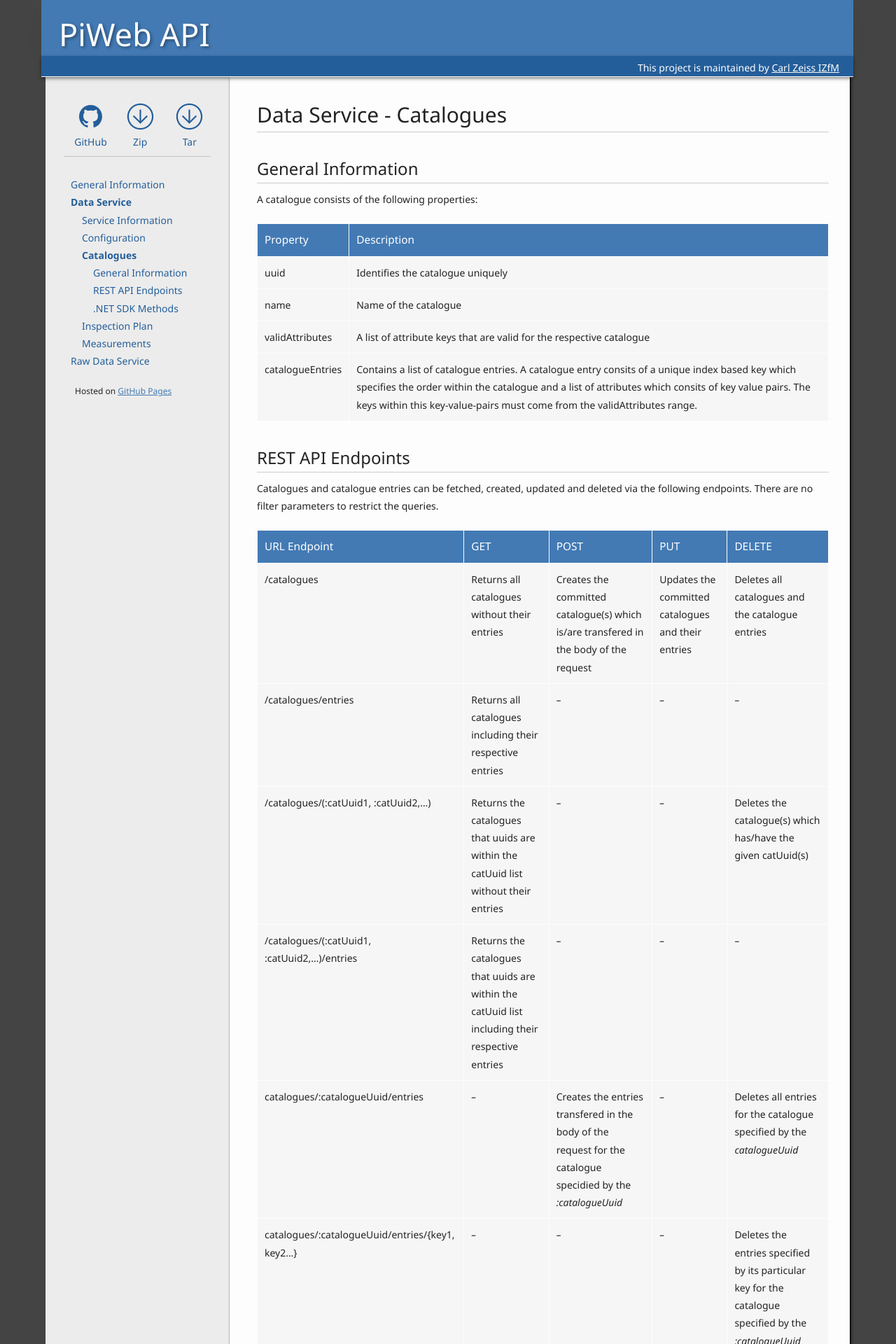
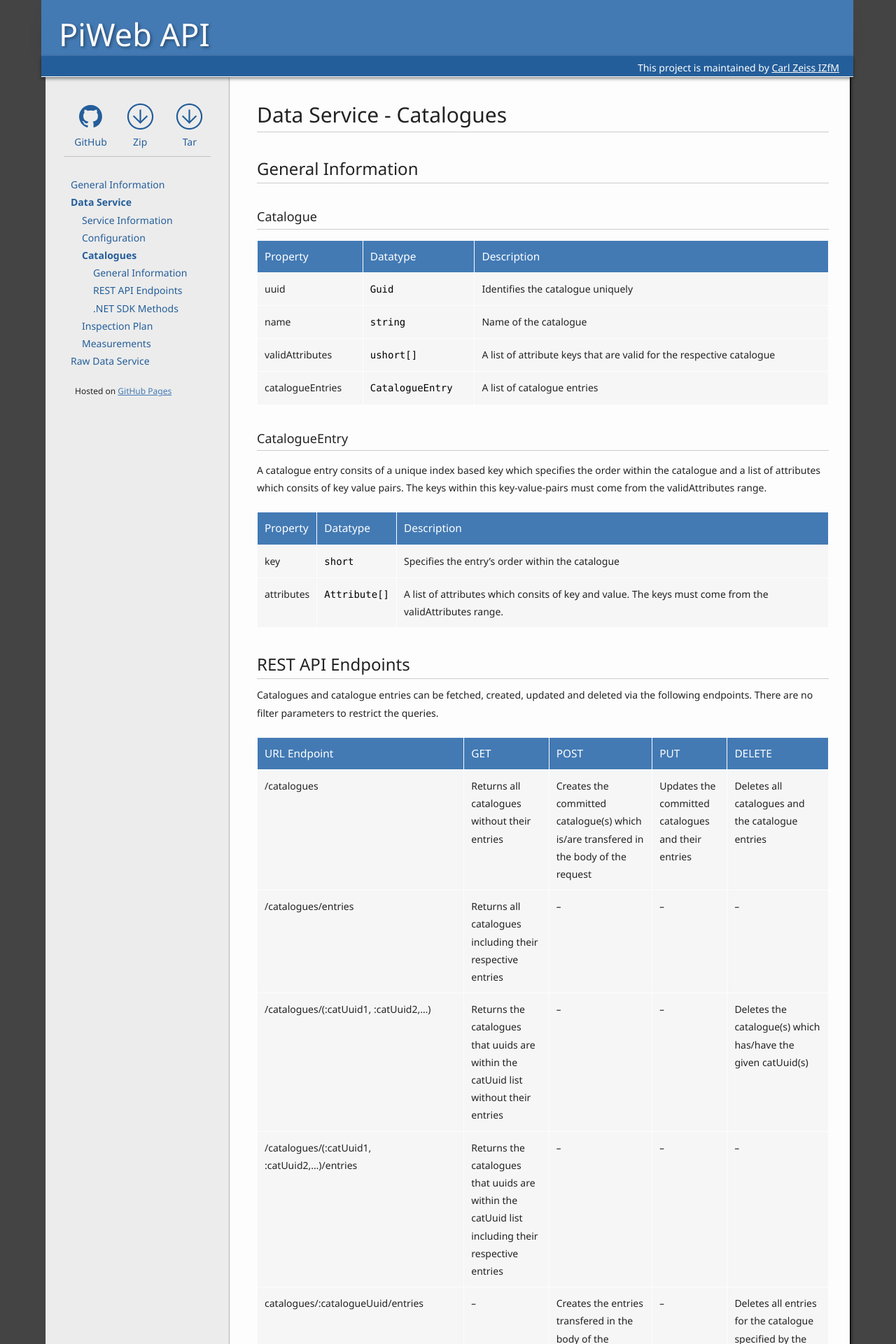
Before and after one commit to ZEISS-PiWeb/PiWeb-Api, a Jekyll site: the page built from _pages/023-catalogues.md, in a window 1280 px wide. Shown: the top 1920 px of the page at 70% size. Built offline with Jekyll 4.4.1, drawn with Linux system fonts in a browser that asks for light colours; some of the changed text lies outside the part shown.

Commit message:
Update 023-catalogues.md

````diff
--- a/_pages/023-catalogues.md
+++ b/_pages/023-catalogues.md
@@ -13,14 +13,23 @@
 
 ## {{ page.sections['general'] }}
 
-A catalogue consists of the following properties:
+### Catalogue
 
-Property         | Description
------------------|-------------
-uuid             | Identifies the catalogue uniquely
-name             | Name of the catalogue
-validAttributes   | A list of attribute keys that are valid for the respective catalogue
-catalogueEntries | Contains a list of catalogue entries. A catalogue entry consits of a unique index based key which specifies the order within the catalogue and a list of attributes which consits of key value pairs. The keys within this key-value-pairs must come from the validAttributes range.
+Property         | Datatype             | Description
+-----------------|----------------------|------------------------
+uuid             | ```Guid```           | Identifies the catalogue uniquely
+name             | ```string```         | Name of the catalogue
+validAttributes  | ```ushort[]```       | A list of attribute keys that are valid for the respective catalogue
+catalogueEntries | ```CatalogueEntry``` | A list of catalogue entries
+
+### CatalogueEntry
+
+A catalogue entry consits of a unique index based key which specifies the order within the catalogue and a list of attributes which consits of key value pairs. The keys within this key-value-pairs must come from the validAttributes range.
+
+Property         | Datatype             | Description
+-----------------|----------------------|------------------------
+key              | ```short```          | Specifies the entry's order within the catalogue
+attributes       | ```Attribute[]```    | A list of attributes which consits of key and value. The keys must come from the validAttributes range.
 
 {% comment %}----------------------------------------------------------------------------------------------- {% endcomment %}
 
@@ -317,12 +326,12 @@
 
 {% assign caption="GetCatalogues" %}
 {% assign icon=site.images['function-get'] %}
-{% assign description="Fetches a single or multiple catalogues identified by its uuids or all catalogues if no uuid is passed." %}
+{% assign description="Fetches one or more catalogues identified by its uuids or all catalogues if no uuid is passed." %}
 {% capture parameterTable %}
 
  Name          | Type                    | Description
 ---------------|-------------------------|--------------------------------------------------
-catalogueUuids | ```Guid[]```            | Parameter is optional and my include the uuids of the to be fetched catalogues.
+catalogueUuids | ```Guid[]```            | Parameter is optional and my include the uuids of the to be fetched catalogues. If no uuid is given all catalogues will be fetched.
 returnEntries  | ```bool```              | Parameter is optional and indicates if the catalogue entries should be returned.
 token          | ```CancellationToken``` | Parameter is optional and gives the possibility to cancel the asyncronous call.
 {% endcapture %}
@@ -343,7 +352,7 @@
 
 {% assign caption="CreateCatalogues" %}
 {% assign icon=site.images['function-create'] %}
-{% assign description="Creates a single or multiple catalogues." %}
+{% assign description="Creates one or more catalogues." %}
 {% capture parameterTable %}
  Name          | Type                    | Description
 ---------------|-------------------------|--------------------------------------------------
@@ -389,28 +398,59 @@
 token          | ```CancellationToken``` | Parameter is optional and gives the possibility to cancel the asyncronous call.
 {% endcapture %}
 
-{% assign exampleCaption="Create the catalogue InspectorCatalogue" %}
+{% assign exampleCaption="Add a entry for the inspector Clarks to the InspectorCatalogue" %}
 {% capture example %}
 {% highlight csharp %}
 var entry = new CatalogueEntry(){ Key = 4,
         Attributes = new[]{ new Attribute( 4092, "22" ), new Attribute( 4093, "Clarks" ) };
-var client = new DataServiceRestClient( serviceUri );
+var client = new DataServiceRestClient( "http://piwebserver:8080" );
 client.CreateCatalogueEntry( new Guid("8c376bee-ffe3-4ee4-abb9-a55b492e69ad"), entry);
 {% endhighlight %}
 {% endcapture %}
 
 {% include sdkFunctionFieldset.html %}
 
+{% assign caption="CreateCatalogueEntries" %}
+{% assign icon=site.images['function-create'] %}
+{% assign description="Adds multiple catalogue entries to an existing catalogue." %}
+{% capture parameterTable %}
+Name           | Type                    | Description
+---------------|-------------------------|--------------------------------------------------
+catalogueUuid  | ```Uuid[]```            | The Uuid the catalogue is identified by.
+entry          | ```CatalogueEntry[]```  | The entries which should be added to the catalogue.
+token          | ```CancellationToken``` | Parameter is optional and gives the possibility to cancel the asyncronous call.
+{% endcapture %}
 
+{% assign exampleCaption="Add entries for the inspectors Adams and Watson" %}
+{% capture example %}
+{% highlight csharp %}
+var entryAdams = new CatalogueEntry(){ Key = 5,
+        Attributes = new[]{ new Attribute( 4092, "23" ), new Attribute( 4093, "Adams" ) };
+var entryWatson = new CatalogueEntry(){ Key = 6,
+        Attributes = new[]{ new Attribute( 4092, "24" ), new Attribute( 4093, "Watson" ) };
+var client = new DataServiceRestClient( "http://piwebserver:8080" );
+client.CreateCatalogueEntry( new Guid("8c376bee-ffe3-4ee4-abb9-a55b492e69ad"), new[]{ entryAdams, entryWatson);
+{% endhighlight %}
+{% endcapture %}
 
+{% include sdkFunctionFieldset.html %}
 
+### Update Catalogues
 
-{{ site.sections['beginExampleAPI'] }}
+{% assign caption="UpdateCatalogues" %}
+{% assign icon=site.images['function-update'] %}
+{% assign description="Updates one or more catalogues. On updating catalogues the existing entries ar removed and the passed entries are added to the catalogue. To change the valid attributes of a catalogue it needs to be deleted an re-created again." %}
+{% capture parameterTable %}
+ Name          | Type                    | Description
+---------------|-------------------------|--------------------------------------------------
+catalogues     | ```Catalogue[]```       | Includes the catalogues which should be updated.
+token          | ```CancellationToken``` | Parameter is optional and gives the possibility to cancel the asyncronous call.
+{% endcapture %}
 
-{{ site.headers['request'] | markdownify }}
-
+{% assign exampleCaption="Rename the catalogue InspectorCatalogue to Inspectors and add the inspector Clarks" %}
+{% capture example %}
 {% highlight csharp %}
-var client = new DataServiceRestClient( serviceUri );
+var client = new DataServiceRestClient( "http://piwebserver:8080" );
 
 //Get the catalogue
 ...
@@ -424,52 +464,73 @@
 cataloge.CatalogueEntries = entries.ToArray();
 client.UpdateCatalogues( catalogue );
 {% endhighlight %}
+{% endcapture %}
 
-{{ site.sections['endExample'] }}
+{% include sdkFunctionFieldset.html %}
 
+### Delete Catalogues
 
+{% assign caption="DeleteCatalogues" %}
+{% assign icon=site.images['function-delete'] %}
+{% assign description="Deletes the catalogues definded in the ```catalogueUuids``` or all catalogues if the parameter is empty." %}
+{% capture parameterTable %}
+ Name          | Type                    | Description
+---------------|-------------------------|--------------------------------------------------
+catalogueUuids | ```Guid[]```            | Parameter is optional and may include the uuids of the catalogues which should be deleted. If no uuid is given all catalogues will be deleted.
+token          | ```CancellationToken``` | Parameter is optional and gives the possibility to cancel the asyncronous call.
+{% endcapture %}
 
-{{ site.sections['beginExampleAPI'] }}
-{{ site.headers['request'] | markdownify }}
-
+{% assign exampleCaption="Delete the catalogue with the uuid 8c376bee-ffe3-4ee4-abb9-a55b492e69ad" %}
+{% capture example %}
 {% highlight csharp %}
-var client = new DataServiceRestClient( serviceUri );
-client.DeleteCatalogues();
-{% endhighlight %}
-
-{{ site.sections['endExample'] }}
-
-
-{{ site.sections['beginExampleAPI'] }}
-{{ site.headers['request'] | markdownify }}
-
-{% highlight csharp %}
-var client = new DataServiceRestClient( serviceUri );
+var client = new DataServiceRestClient( "http://piwebserver:8080" );
 client.DeleteCatalogues( new Guid[]{new Guid( "8c376bee-ffe3-4ee4-abb9-a55b492e69ad" ) );
 {% endhighlight %}
+{% endcapture %}
 
-{{ site.sections['endExample'] }}
+{% include sdkFunctionFieldset.html %}
 
+### Delete Catalogue Entries
 
-{{ site.sections['beginExampleAPI'] }}
-{{ site.headers['request'] | markdownify }}
+{% assign caption="DeleteCatalogueEntry" %}
+{% assign icon=site.images['function-delete'] %}
+{% assign description="Deletes the entry with the ```key```from the catalogue definded by ```catalogueUuid```." %}
+{% capture parameterTable %}
+ Name          | Type                    | Description
+---------------|-------------------------|--------------------------------------------------
+catalogueUuid  | ```Guid```              | The uuid of the catalogues the entry belongs to which should be deleted.
+key            | ```ushort```            | The key of the entry which should be deleted.
+token          | ```CancellationToken``` | Parameter is optional and gives the possibility to cancel the asyncronous call.
+{% endcapture %}
 
+{% assign exampleCaption="Delete the entry with the key 1 from the catalogue with the uuid 8c376bee-ffe3-4ee4-abb9-a55b492e69ad" %}
+{% capture example %}
 {% highlight csharp %}
-var client = new DataServiceRestClient( serviceUri );
+var client = new DataServiceRestClient( "http://piwebserver:8080" );
+client.DeleteCatalogueEntries(
+  new Guid( "8c376bee-ffe3-4ee4-abb9-a55b492e69ad", new []{ (ushort)1 } );
+{% endhighlight %}
+{% endcapture %}
+
+{% include sdkFunctionFieldset.html %}
+
+{% assign caption="DeleteCatalogueEntries" %}
+{% assign icon=site.images['function-delete'] %}
+{% assign description="Deletes the entry that keys are included in ```keys```from the catalogue definded by ```catalogueUuid``` or all entries if ```keys```is empty." %}
+{% capture parameterTable %}
+ Name          | Type                    | Description
+---------------|-------------------------|--------------------------------------------------
+catalogueUuid  | ```Guid```              | The uuid of the catalogues the entry belongs to which should be deleted.
+keys           | ```ushort[]```          | The keys of the entry which should be deleted. If it is empty all entries are deleted.
+token          | ```CancellationToken``` | Parameter is optional and gives the possibility to cancel the asyncronous call.
+{% endcapture %}
+
+{% assign exampleCaption="Delete all entries from the catalogue with the uuid 8c376bee-ffe3-4ee4-abb9-a55b492e69ad" %}
+{% capture example %}
+{% highlight csharp %}
+var client = new DataServiceRestClient( "http://piwebserver:8080" );
 client.DeleteCatalogueEntries( new Guid( "8c376bee-ffe3-4ee4-abb9-a55b492e69ad" ) );
 {% endhighlight %}
+{% endcapture %}
 
-{{ site.sections['endExample'] }}
-
-
-
-{{ site.sections['beginExampleAPI'] }}
-{{ site.headers['request'] | markdownify }}
-
-{% highlight csharp %}
-var client = new DataServiceRestClient( serviceUri );
-client.DeleteCatalogueEntries(
-  new Guid( "8c376bee-ffe3-4ee4-abb9-a55b492e69ad", new []{ (ushort)1, (ushort(3) } );
-{% endhighlight %}
-
-{{ site.sections['endExample'] }}
+{% include sdkFunctionFieldset.html %}
````
Also changed, not shown: other parts of _pages/023-catalogues.md (+1 -1 lines).
